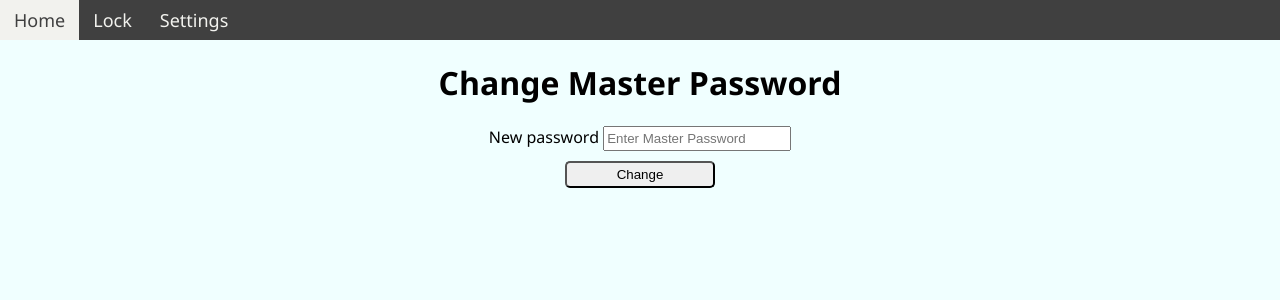
After one commit to TNirvT/Password-Manager-Web, a Flask app: template website/templates/settings.html in a window 1280 px wide. The commit adds this page. Shown: the top 300 px of the page. Run offline with Flask 2, Linux system fonts and the light colour scheme; the template is opened without the code that fills it, so the values that code supplies are empty.

Commit message:
Move change password to a different page

```diff
--- a/website/templates/base.html
+++ b/website/templates/base.html
@@ -10,8 +10,9 @@
 <body>
   <nav class="navbar">
     <div class="navbar-links">
-      <a class="nav-item" href="/">Master</a>
+      <a class="nav-item" href="/">Home</a>
       <a class="nav-item" href="/lock">Lock</a>
+      <a class="nav-item" href="/settings">Settings</a>
     </div>
   </nav>
   {% with messages = get_flashed_messages(with_categories=True) %}
--- /dev/null
+++ b/website/templates/settings.html
@@ -0,0 +1,22 @@
+{% extends "base.html" %}
+{% block title %}
+  - Settings
+{% endblock %}
+{% block body %}
+<form class="form-group" method="POST" action="/change_pw">
+  <h1 class="heading">Change Master Password</h1>
+  <div>
+    <label for="master_pw">
+      New password
+    </label>
+    <input
+      type="password"
+      class="form-control"
+      id="master_pw"
+      name="master_pw"
+      placeholder="Enter Master Password"
+    />
+  </div>
+  <button type="submit" class="btn-submit">Change</button>
+</form>
+{% endblock %}
```
Also changed, not shown: website/views.py (+38 -26 lines).
